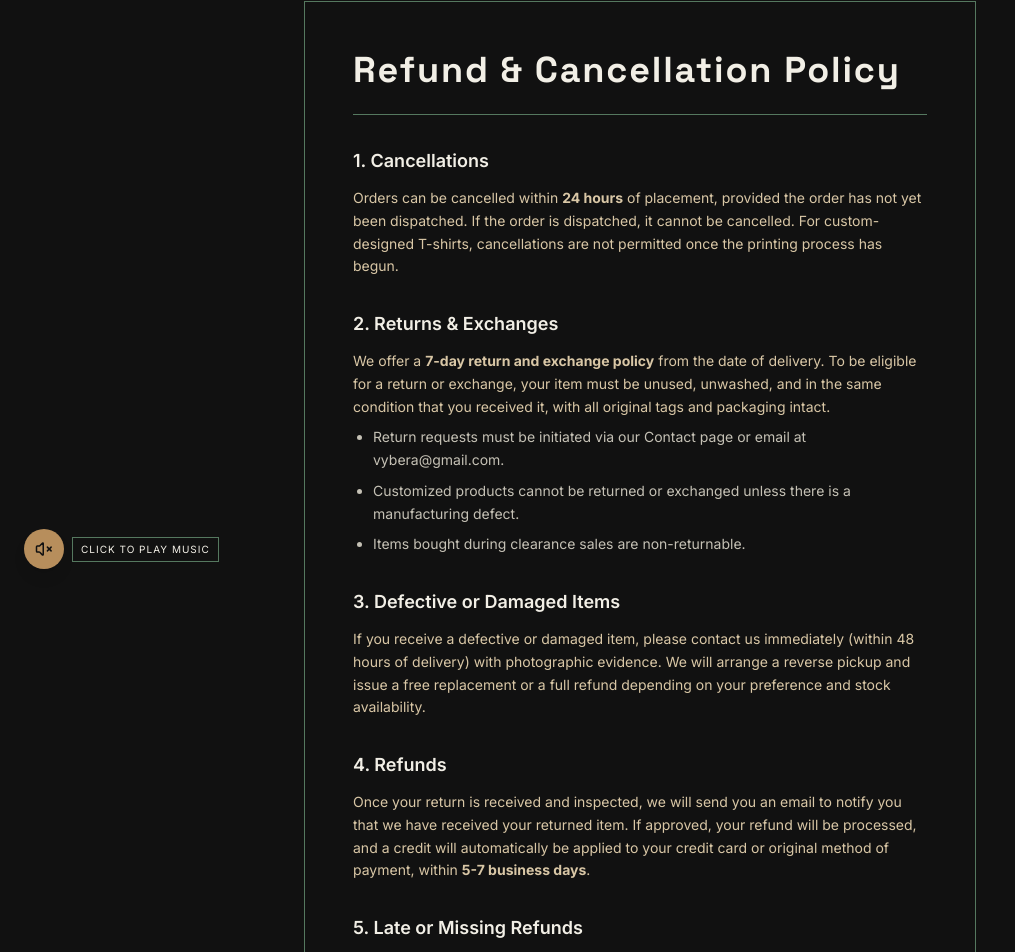
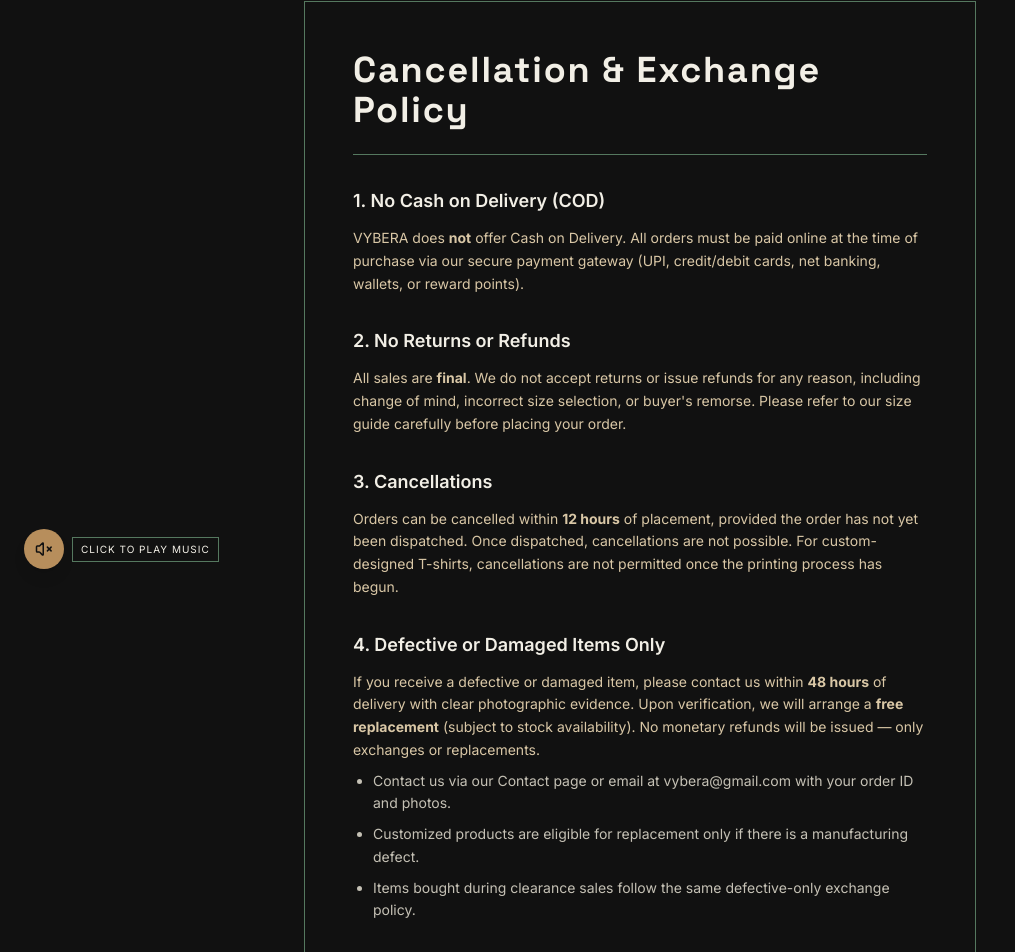
Before and after one commit to parth-meriya/vybera-website, a React (Vite) app: page /refund-policy in a window 1280 px wide. Shown: the part 135-1087 px from the top of the page, without its empty margins (0-1015 px from the left). Built offline with nearby package versions, Linux system fonts and the light colour scheme; no server answers; the database is empty.

Commit message:
feat: Admin-managed customizer color presets and removed COD/return/refund policies

```diff
--- a/src/components/ui/Footer.jsx
+++ b/src/components/ui/Footer.jsx
@@ -29,7 +29,7 @@
           <div>
             <h4 className="text-vy-white text-xs font-semibold tracking-widest uppercase mb-4">Legal</h4>
             <ul className="space-y-3">
-              {[['Privacy Policy', '/privacy-policy'], ['Terms & Conditions', '/terms'], ['Refund Policy', '/refund-policy'], ['Shipping Policy', '/shipping-policy']].map(([label, to]) => (
+              {[['Privacy Policy', '/privacy-policy'], ['Terms & Conditions', '/terms'], ['Cancellation & Exchange', '/refund-policy'], ['Shipping Policy', '/shipping-policy']].map(([label, to]) => (
                 <li key={to}>
                   <Link to={to} className="text-vy-light/60 text-sm hover:text-vy-accent transition-colors">{label}</Link>
                 </li>
--- a/src/pages/Customize.jsx
+++ b/src/pages/Customize.jsx
@@ -226,7 +226,7 @@
   const [textRotation, setTextRotation] = useState(0);
   const [mockupColor, setMockupColor] = useState('#0A0A0A'); // maps to selected color
 
-  const colorPresets = [
+  const [colorPresets, setColorPresets] = useState([
     { name: 'Pure Black', hex: '#0A0A0A' },
     { name: 'Vintage White', hex: '#F5F5F0' },
     { name: 'Charcoal Grey', hex: '#252526' },
@@ -235,7 +235,7 @@
     { name: 'Military Olive', hex: '#3b3f30' },
     { name: 'Deep Navy', hex: '#1d2b3a' },
     { name: 'Desert Sand', hex: '#C2B280' }
-  ];
+  ]);
 
   const selectColorPreset = (preset) => {
     setColor(preset.name);
@@ -267,7 +267,12 @@
   useEffect(() => {
     getCustomizeSettings()
       .then(s => {
-        if (s) setSettings(s);
+        if (s) {
+          setSettings(s);
+          if (s.colors && Array.isArray(s.colors) && s.colors.length > 0) {
+            setColorPresets(s.colors);
+          }
+        }
         if (s && s.sizes) setSizes(s.sizes);
       })
       .catch(err => {
@@ -915,7 +920,7 @@
                     ))}
                   </div>
                   <p className="text-vy-white text-[13px] mt-4 block p-3 border border-vy-white/10 bg-vy-white/5">
-                    <strong>Note:</strong> If your print design is small, we will automatically refund the price difference.
+                    <strong>Note:</strong> If your print design is small, we will adjust the final price accordingly before production.
                   </p>
                 </div>
 
--- a/src/pages/RefundPolicy.jsx
+++ b/src/pages/RefundPolicy.jsx
@@ -6,8 +6,8 @@
   return (
     <div className="min-h-screen bg-vy-black pt-24 pb-16">
       <SEO
-        title="Refund & Cancellation Policy"
-        description="Learn about VYBERA's return, refund, and cancellation policies. See how we handle defective items and exchange requests."
+        title="Cancellation & Exchange Policy"
+        description="VYBERA's cancellation and exchange policy. We do not offer COD, returns, or refunds. Exchanges are available only for defective or damaged items."
         path="/refund-policy"
       />
       <div className="max-w-3xl mx-auto px-6 md:px-12">
@@ -20,47 +20,47 @@
           className="bg-vy-card border border-vy-border p-8 md:p-12"
         >
           <h1 className="font-display font-bold text-3xl md:text-4xl tracking-wider text-vy-white mb-8 border-b border-vy-border pb-6">
-            Refund & Cancellation Policy
+            Cancellation & Exchange Policy
           </h1>
 
           <div className="space-y-8 text-vy-light text-sm leading-relaxed">
             <section>
-              <h2 className="text-vy-white font-semibold text-lg mb-3">1. Cancellations</h2>
+              <h2 className="text-vy-white font-semibold text-lg mb-3">1. No Cash on Delivery (COD)</h2>
               <p>
-                Orders can be cancelled within <strong>24 hours</strong> of placement, provided the order has not yet been dispatched. If the order is dispatched, it cannot be cancelled. For custom-designed T-shirts, cancellations are not permitted once the printing process has begun.
+                VYBERA does <strong>not</strong> offer Cash on Delivery. All orders must be paid online at the time of purchase via our secure payment gateway (UPI, credit/debit cards, net banking, wallets, or reward points).
               </p>
             </section>
 
             <section>
-              <h2 className="text-vy-white font-semibold text-lg mb-3">2. Returns & Exchanges</h2>
+              <h2 className="text-vy-white font-semibold text-lg mb-3">2. No Returns or Refunds</h2>
               <p>
-                We offer a <strong>7-day return and exchange policy</strong> from the date of delivery. To be eligible for a return or exchange, your item must be unused, unwashed, and in the same condition that you received it, with all original tags and packaging intact.
+                All sales are <strong>final</strong>. We do not accept returns or issue refunds for any reason, including change of mind, incorrect size selection, or buyer's remorse. Please refer to our size guide carefully before placing your order.
+              </p>
+            </section>
+
+            <section>
+              <h2 className="text-vy-white font-semibold text-lg mb-3">3. Cancellations</h2>
+              <p>
+                Orders can be cancelled within <strong>12 hours</strong> of placement, provided the order has not yet been dispatched. Once dispatched, cancellations are not possible. For custom-designed T-shirts, cancellations are not permitted once the printing process has begun.
+              </p>
+            </section>
+
+            <section>
+              <h2 className="text-vy-white font-semibold text-lg mb-3">4. Defective or Damaged Items Only</h2>
+              <p>
+                If you receive a defective or damaged item, please contact us within <strong>48 hours</strong> of delivery with clear photographic evidence. Upon verification, we will arrange a <strong>free replacement</strong> (subject to stock availability). No monetary refunds will be issued — only exchanges or replacements.
               </p>
               <ul className="list-disc pl-5 mt-2 space-y-2 text-vy-grey">
-                <li>Return requests must be initiated via our Contact page or email at vybera@gmail.com.</li>
-                <li>Customized products cannot be returned or exchanged unless there is a manufacturing defect.</li>
-                <li>Items bought during clearance sales are non-returnable.</li>
+                <li>Contact us via our Contact page or email at vybera@gmail.com with your order ID and photos.</li>
+                <li>Customized products are eligible for replacement only if there is a manufacturing defect.</li>
+                <li>Items bought during clearance sales follow the same defective-only exchange policy.</li>
               </ul>
             </section>
 
             <section>
-              <h2 className="text-vy-white font-semibold text-lg mb-3">3. Defective or Damaged Items</h2>
+              <h2 className="text-vy-white font-semibold text-lg mb-3">5. Contact</h2>
               <p>
-                If you receive a defective or damaged item, please contact us immediately (within 48 hours of delivery) with photographic evidence. We will arrange a reverse pickup and issue a free replacement or a full refund depending on your preference and stock availability.
-              </p>
-            </section>
-
-            <section>
-              <h2 className="text-vy-white font-semibold text-lg mb-3">4. Refunds</h2>
-              <p>
-                Once your return is received and inspected, we will send you an email to notify you that we have received your returned item. If approved, your refund will be processed, and a credit will automatically be applied to your credit card or original method of payment, within <strong>5-7 business days</strong>.
-              </p>
-            </section>
-
-            <section>
-              <h2 className="text-vy-white font-semibold text-lg mb-3">5. Late or Missing Refunds</h2>
-              <p>
-                If you haven't received a refund yet, first check your bank account again. Then contact your credit card company, as it may take some time before your refund is officially posted. Next, contact your bank. If you've done all of this and you still have not received your refund, please contact us at vybera@gmail.com.
+                For any questions regarding this policy, please reach out to us at <strong>vybera@gmail.com</strong>. We typically respond within 24–48 hours.
               </p>
             </section>
           </div>
--- a/src/pages/admin/AdminContent.jsx
+++ b/src/pages/admin/AdminContent.jsx
@@ -26,8 +26,13 @@
 
   const [customize, setCustomize] = useState({
     prices: { Front: 700, Back: 700, Both: 900 },
-    sizes: ['XS', 'S', 'M', 'L', 'XL', 'XXL']
+    sizes: ['XS', 'S', 'M', 'L', 'XL', 'XXL'],
+    colors: []
   });
+
+  // New color form state
+  const [newColorName, setNewColorName] = useState('');
+  const [newColorHex, setNewColorHex] = useState('#0A0A0A');
 
   const [campaign, setCampaign] = useState({
     active: false,
@@ -352,6 +357,82 @@
                 </div>
               </div>
 
+              {/* T-Shirt Colors Management */}
+              <div>
+                <label className="text-vy-accent text-[10px] uppercase tracking-widest block mb-4 border-l-2 border-vy-accent pl-2">T-Shirt Color Presets</label>
+                <p className="text-vy-grey text-[10px] mb-4">These colors appear as selectable swatches in the customer T-Shirt Studio.</p>
+
+                {/* Existing Colors */}
+                <div className="flex flex-wrap gap-2 mb-4">
+                  {(customize.colors || []).map((c, idx) => (
+                    <div key={idx} className="flex items-center gap-2 bg-vy-black/40 border border-vy-border px-2.5 py-1.5 group">
+                      <div className="w-4 h-4 border border-vy-border/60" style={{ backgroundColor: c.hex }} />
+                      <span className="text-[10px] text-vy-light tracking-wide">{c.name}</span>
+                      <button
+                        onClick={() => {
+                          setCustomize(prev => ({
+                            ...prev,
+                            colors: prev.colors.filter((_, i) => i !== idx)
+                          }));
+                        }}
+                        className="text-red-400/60 hover:text-red-400 transition-colors text-[10px] font-bold ml-1"
+                        title="Remove color"
+                      >
+                        ✕
+                      </button>
+                    </div>
+                  ))}
+                  {(!customize.colors || customize.colors.length === 0) && (
+                    <p className="text-vy-grey text-[10px] italic">No colors configured yet. Using default presets on the studio page.</p>
+                  )}
+                </div>
+
+                {/* Add New Color */}
+                <div className="flex flex-wrap items-end gap-2">
+                  <div className="flex-1 min-w-[120px]">
+                    <label className="text-vy-grey text-[9px] uppercase tracking-widest block mb-1">Color Name</label>
+                    <input
+                      type="text"
+                      value={newColorName}
+                      onChange={e => setNewColorName(e.target.value)}
+                      placeholder="e.g. Acid Wash Grey"
+                      className="vy-input text-xs w-full"
+                    />
+                  </div>
+                  <div>
+                    <label className="text-vy-grey text-[9px] uppercase tracking-widest block mb-1">Hex</label>
+                    <div className="flex items-center gap-1">
+                      <input
+                        type="color"
+                        value={newColorHex}
+                        onChange={e => setNewColorHex(e.target.value)}
+                        className="w-8 h-8 cursor-pointer border border-vy-border bg-transparent"
+                      />
+                      <input
+                        type="text"
+                        value={newColorHex}
+                        onChange={e => setNewColorHex(e.target.value)}
+                        className="vy-input text-xs w-20"
+                      />
+                    </div>
+                  </div>
+                  <button
+                    onClick={() => {
+                      if (!newColorName.trim()) return;
+                      setCustomize(prev => ({
+                        ...prev,
+                        colors: [...(prev.colors || []), { name: newColorName.trim(), hex: newColorHex }]
+                      }));
+                      setNewColorName('');
+                      setNewColorHex('#0A0A0A');
+                    }}
+                    className="px-4 py-2 text-[10px] font-bold uppercase tracking-widest border border-vy-accent text-vy-accent hover:bg-vy-accent/10 transition-all"
+                  >
+                    + Add Color
+                  </button>
+                </div>
+              </div>
+
               {/* Sizes */}
               <div>
                 <label className="text-vy-grey text-[10px] uppercase tracking-widest block mb-3">Available Sizes (Global)</label>
```
